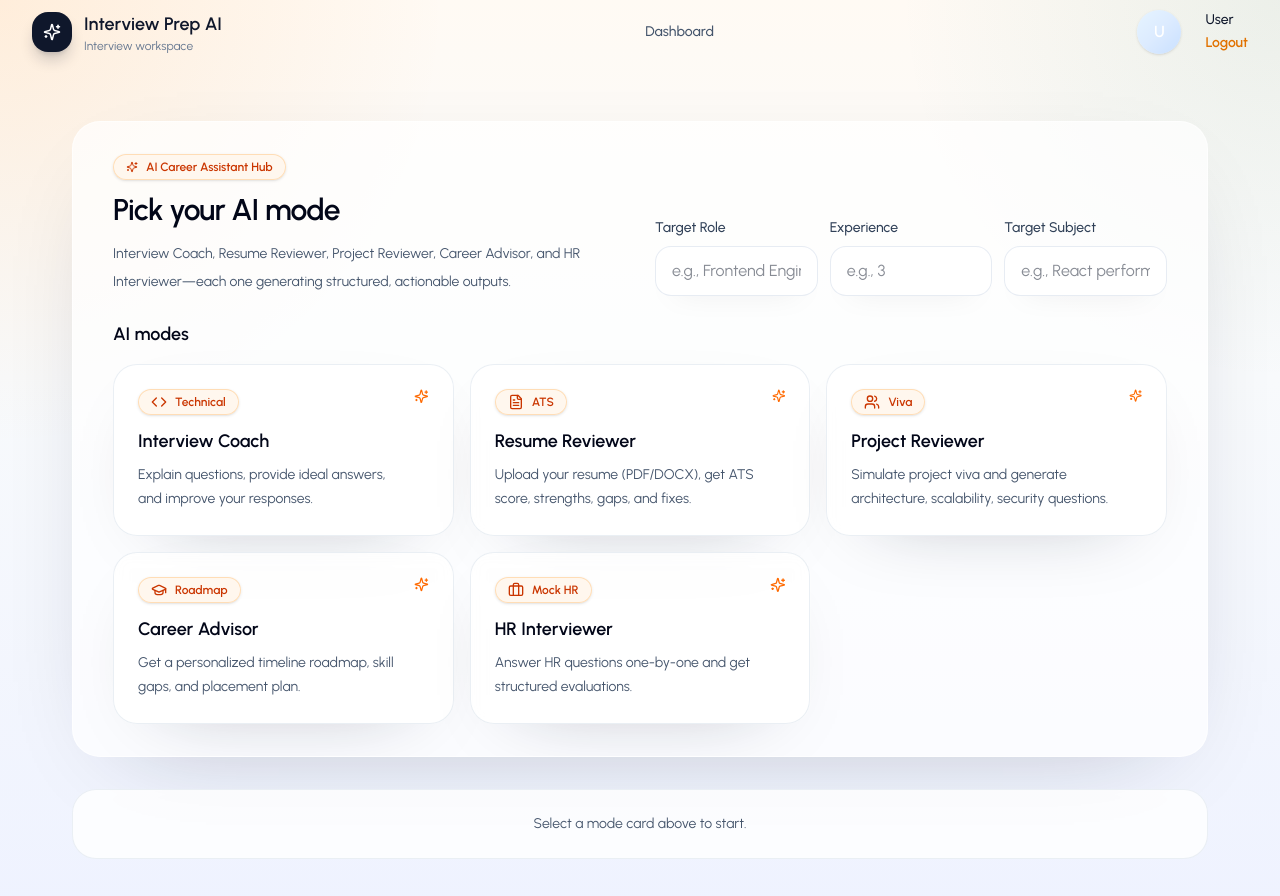
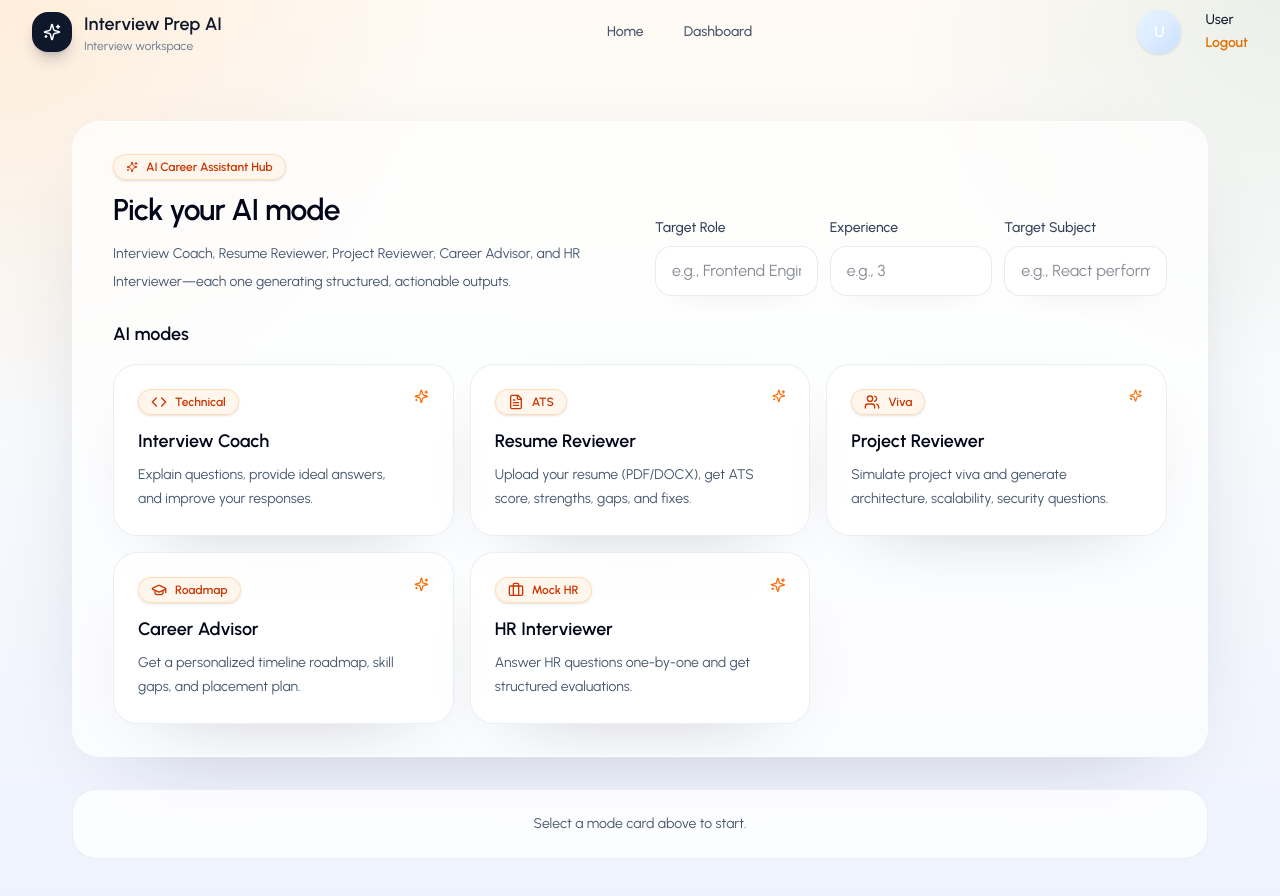
Before and after one commit to aniketbarai/Interview-Prep-AI, a React (Vite) app in the folder frontend/interview-prep-ai/: page /career-assistant in a window 1280 px wide. Shown: the top 896 px of the page. Built offline with nearby package versions, Linux system fonts and the light colour scheme; a web font is replaced by a local one.

Commit message:
ui updated

```diff
--- a/frontend/interview-prep-ai/src/components/layouts/Navbar.jsx
+++ b/frontend/interview-prep-ai/src/components/layouts/Navbar.jsx
@@ -83,10 +83,14 @@ const Navbar = () => {
 
           {/* 💻 Desktop Navigation Menu */}
           <nav className="hidden items-center gap-2 md:flex">
-            <NavLink to="/dashboard" className={navLinkClass} end>
+            <NavLink to="/" className={navLinkClass} end>
+              Home
+            </NavLink>
+            <NavLink to="/dashboard" className={navLinkClass}>
               Dashboard
             </NavLink>
           </nav>
+
 
           {/* 💻 Desktop Action System Profile Card */}
           <div className="hidden items-center gap-4 md:flex">
@@ -116,11 +120,16 @@ const Navbar = () => {
               className="border-zinc-80 px-4 py-5 backdrop-blur-xl md:hidden shadow-xl"
             >
               <div className="flex flex-col gap-4">
-                <NavLink to="/dashboard" className={navLinkClass} end>
+                <NavLink to="/" className={navLinkClass} end>
+                  Home
+                </NavLink>
+
+                <NavLink to="/dashboard" className={navLinkClass}>
                   Dashboard
                 </NavLink>
 
                 {/* Embedded Profile Area customized for premium presentation inside the dark mobile theme */}
+
                 <div className="rounded-2xl border border-zinc-800 p-3 text-white">
                   <ProfileInfoCard compact />
                 </div>
```
